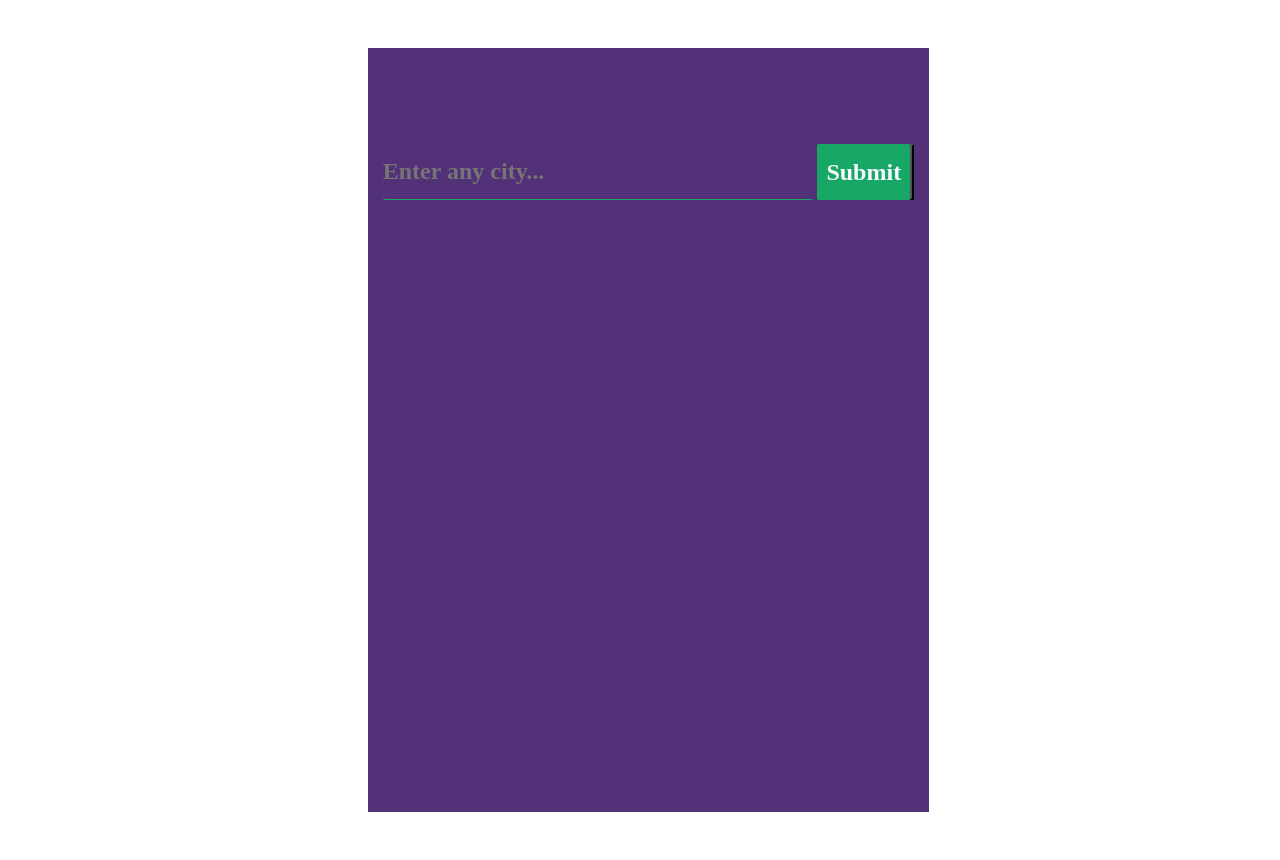
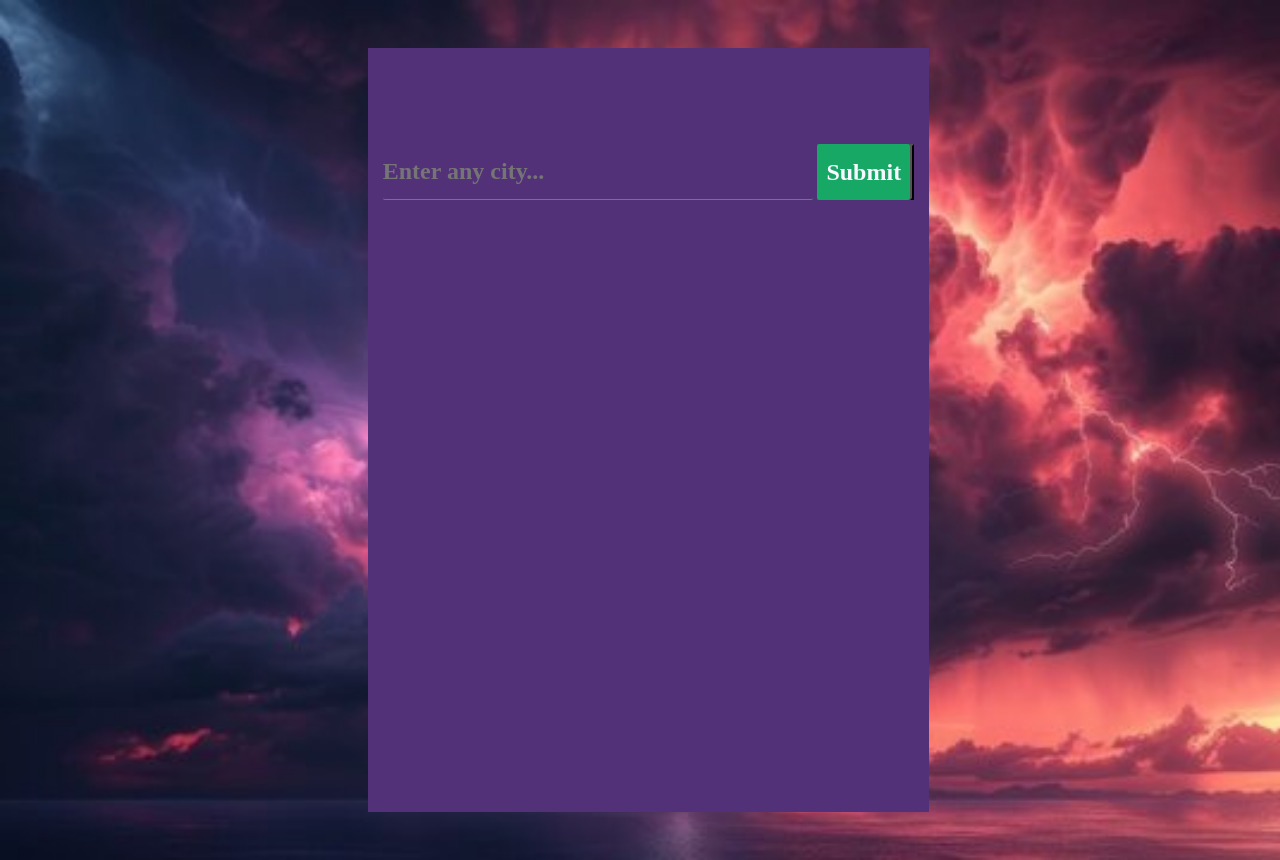
Before and after one commit to Murshida26/PRODIGY_WD_05, a plain HTML site: page index.html in a window 1280 px wide. Drawn offline with nearby package versions, Linux system fonts and the light colour scheme.

Commit message:
Update style.css

```diff
--- a/style.css
+++ b/style.css
@@ -5,7 +5,7 @@
 }
 
 .container-fluid{
-    background-image: url(./img/bg7.jpg);
+    background-image: url(bg7.jpg);
     background-size: cover;
     height:auto;
 }
```
